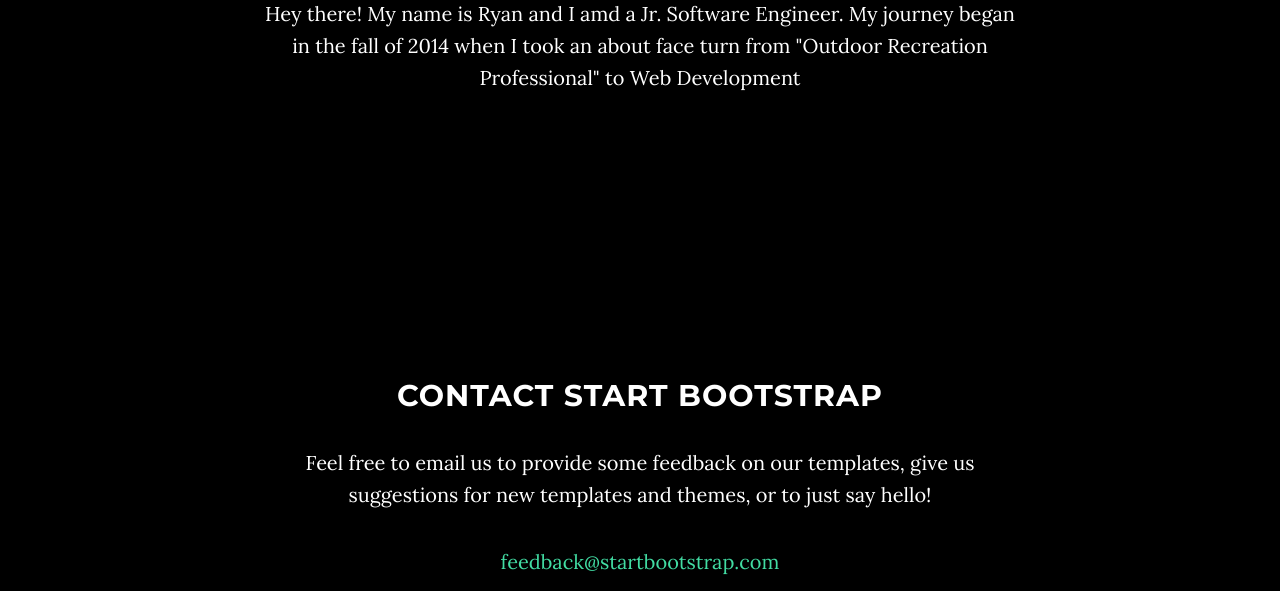
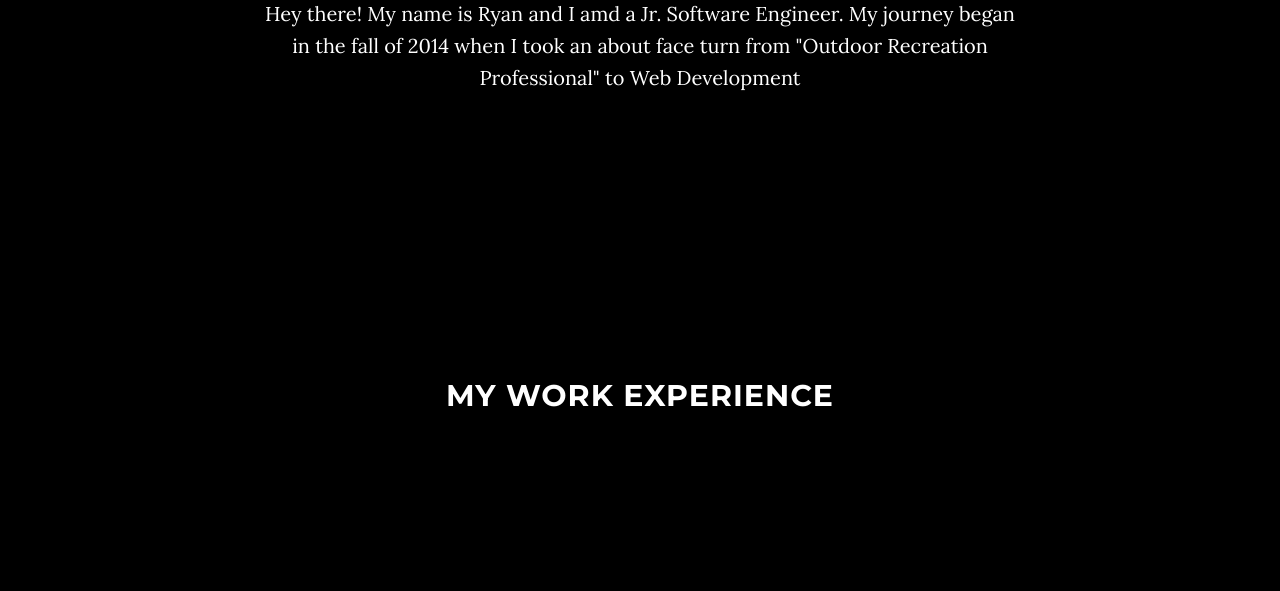
Before and after one commit to ryan-hamblin/Portfolio, a plain HTML site: page index.html in a window 1280 px wide. Shown: the part 1120-1711 px from the top of the page. Drawn offline with Linux system fonts and the light colour scheme; some packages are replaced by stand-ins of ours.

Commit message:
added new work section

```diff
--- a/index.html
+++ b/index.html
@@ -93,6 +93,16 @@
         </div>
     </section>
 
+    <section id="work" class="container content-section text-center">
+        <div class="row">
+            <div class="col-lg-8 col-lg-offset-2">
+                <h2>My work Experience</h2>
+
+                <p></p>
+            </div>
+        </div>
+
+    </section>
     <!-- Contact Section -->
     <section id="contact" class="container content-section text-center">
         <div class="row">
```
